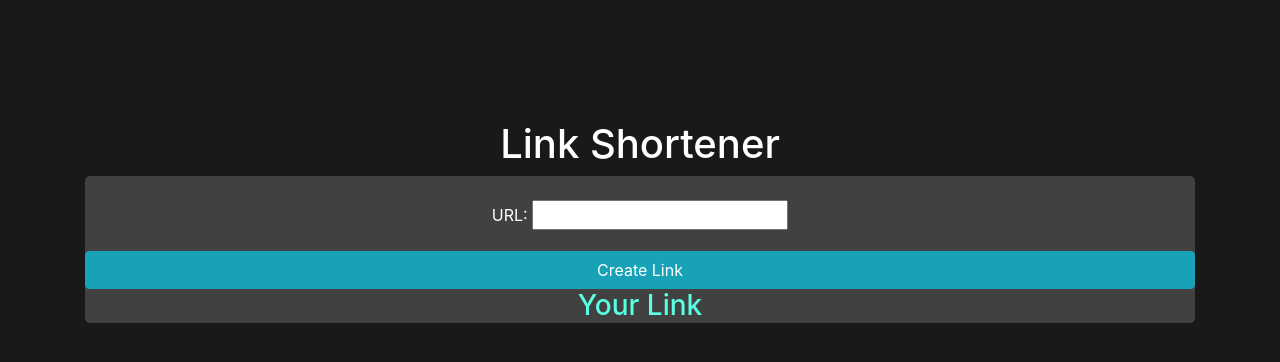
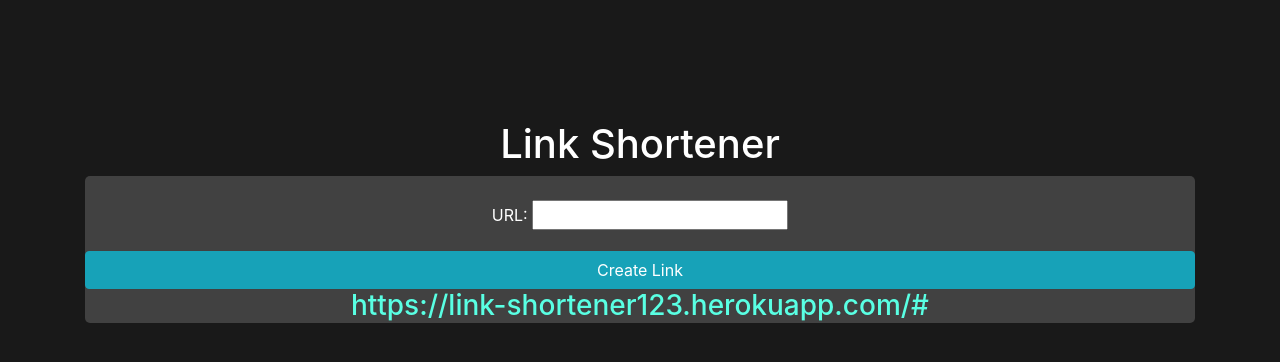
Before and after one commit to relby/LinkShortenerDjango, a Django app: template main/templates/main/home.html in a window 1280 px wide. Shown: the top 362 px of the page. Run offline with Django 3.2, Linux system fonts and the light colour scheme; the template is opened without the code that fills it: values that come from a table or form of the project are taken from there, most other values are stand-ins (such as "Sample title", 1, 10 or a date in 2020); some libraries are stand-ins or nearby versions.

Commit message:
Changed the look of shortened link

```diff
--- a/main/templates/main/home.html
+++ b/main/templates/main/home.html
@@ -32,7 +32,7 @@
             <button class="btn btn-block btn-info" type="submit" name="save">Create Link</button>
         </form>
         {% if shortened_url %}
-            <h3><a style="color: rgb(89, 255, 227);" href="{{shortened_url}}">Your Link</a></h3>
+            <h3><a style="color: rgb(89, 255, 227);" href="{{shortened_url}}">https://link-shortener123.herokuapp.com/{{shortened_url}}</a></h3>
         {% endif %}
     </div>
   </div>
```
